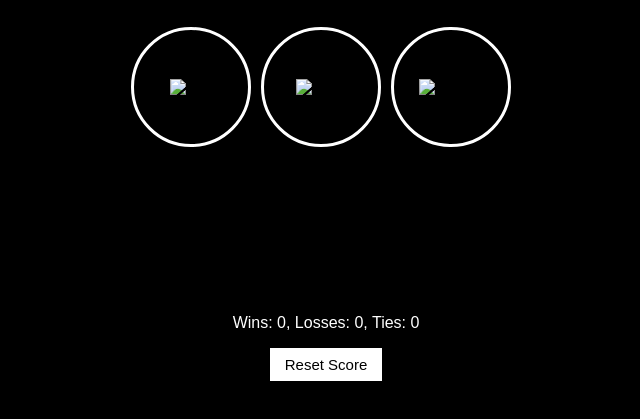
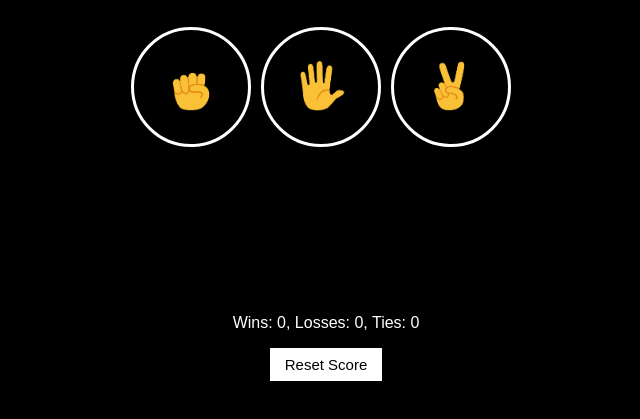
Before and after one commit to VanshSharma07/stonePaperScissors, a plain HTML site: page index.html in a window 1280 px wide. Shown: the part 67-486 px from the top of the page, without its empty margins (314-954 px from the left). Drawn offline with Linux system fonts and the light colour scheme.

Commit message:
Update index.html

```diff
--- a/index.html
+++ b/index.html
@@ -9,15 +9,15 @@
     <div class="div-button">
     <button onclick="
       playGame('rock');
-    " class="move-button"><img src="images/rock-emoji.png" alt="rock" class="move-icon"></button>
+    " class="move-button"><img src="rock-emoji.png" alt="rock" class="move-icon"></button>
 
     <button onclick="
       playGame('paper');
-    " class="move-button"><img src="images/paper-emoji.png" alt="paper" class="move-icon"></button>
+    " class="move-button"><img src="paper-emoji.png" alt="paper" class="move-icon"></button>
 
     <button onclick="
       playGame('scissors');
-    " class="move-button"><img src="images/scissors-emoji.png" alt="scissors" class="move-icon">
+    " class="move-button"><img src="scissors-emoji.png" alt="scissors" class="move-icon">
     </button>
   </div>
 
```
